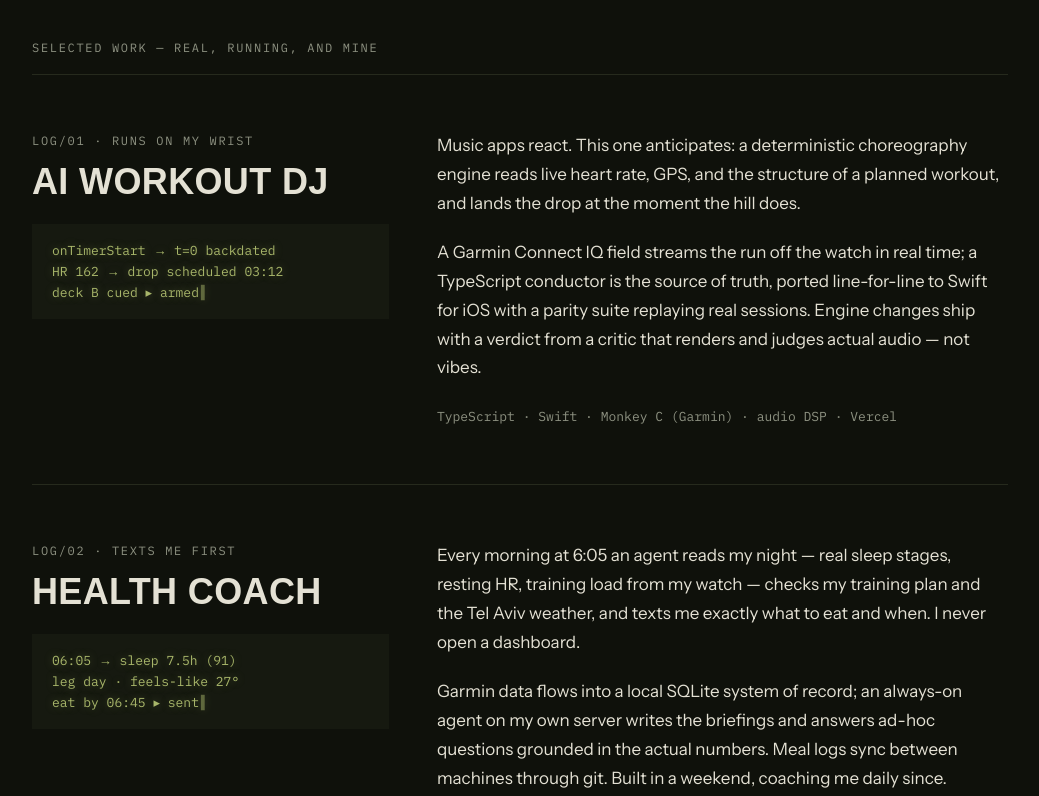
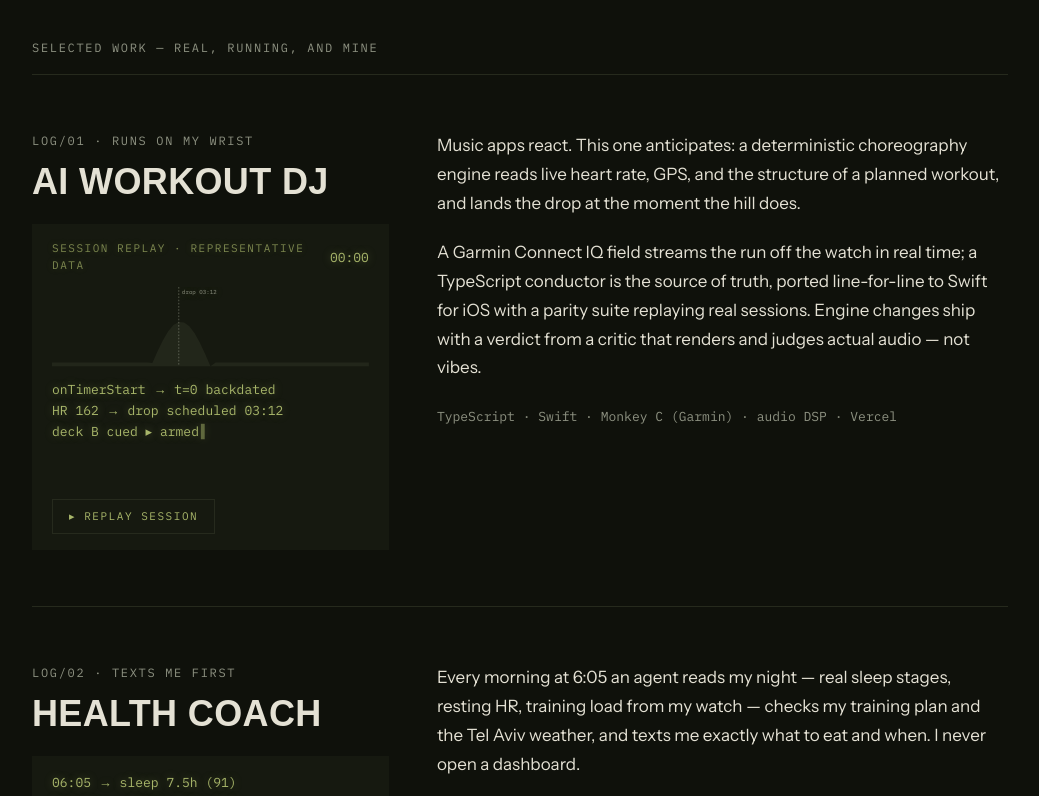
Before and after one commit to eroberts7799/portfolio, a Next.js app: page / in a window 1280 px wide. Shown: the part 860-1656 px from the top of the page, without its empty margins (120-1159 px from the left). Built offline with nearby package versions, Linux system fonts and the light colour scheme; a web font is replaced by a local one.

Commit message:
Add AWDJ session-replay demo: SVG telemetry chart, climb-detection scheduler, WebAudio riser and drop

```diff
--- /dev/null
+++ b/app/components/AwdjDemo.tsx
@@ -0,0 +1,262 @@
+"use client";
+
+import { useEffect, useRef, useState } from "react";
+
+// Representative session shaped like a real Garmin export: 8-minute segment,
+// sampled every 8s. Swap for a real parity-suite fixture when exported.
+type Sample = { t: number; hr: number; grade: number };
+
+const SESSION: Sample[] = Array.from({ length: 61 }, (_, i) => {
+  const t = i * 8;
+  // Flat warm-up, climb from 150s cresting ~192s, descent after.
+  const inClimb = t >= 150 && t <= 240;
+  const grade = inClimb ? 6 * Math.sin(((t - 150) / 90) * Math.PI) : 0.5;
+  const base = 138 + t * 0.04;
+  const hr = Math.round(
+    Math.min(178, base + (inClimb ? (t - 150) * 0.45 : 0) + (t > 240 ? -8 : 0)),
+  );
+  return { t, hr, grade: Math.max(0, grade) };
+});
+
+const DURATION_S = SESSION[SESSION.length - 1].t; // 480s of session
+const REPLAY_MS = 30000; // compressed to 30s
+const W = 600;
+const H = 150;
+
+// Mini-scheduler mimicking the conductor: scan ahead for a sustained climb,
+// schedule the drop at the steepest point, cue the deck 12s prior.
+function schedule(session: Sample[]) {
+  const climbStart = session.find((s) => s.grade > 2);
+  if (!climbStart) return null;
+  const steepest = session.reduce((a, b) => (b.grade > a.grade ? b : a));
+  return {
+    detectAt: climbStart.t,
+    cueAt: steepest.t - 12,
+    dropAt: steepest.t,
+  };
+}
+
+const PLAN = schedule(SESSION)!;
+
+const fmt = (s: number) =>
+  `${String(Math.floor(s / 60)).padStart(2, "0")}:${String(Math.floor(s % 60)).padStart(2, "0")}`;
+
+function x(t: number) {
+  return (t / DURATION_S) * W;
+}
+
+const HR_MIN = 130;
+const HR_MAX = 185;
+
+function yHr(hr: number) {
+  return H - ((hr - HR_MIN) / (HR_MAX - HR_MIN)) * (H - 20) - 10;
+}
+
+const hrPath = SESSION.map(
+  (s, i) => `${i === 0 ? "M" : "L"}${x(s.t).toFixed(1)},${yHr(s.hr).toFixed(1)}`,
+).join(" ");
+
+const gradePath =
+  `M0,${H} ` +
+  SESSION.map(
+    (s) => `L${x(s.t).toFixed(1)},${(H - s.grade * 14).toFixed(1)}`,
+  ).join(" ") +
+  ` L${W},${H} Z`;
+
+function playDrop(ctx: AudioContext) {
+  const now = ctx.currentTime;
+  const osc = ctx.createOscillator();
+  const gain = ctx.createGain();
+  osc.type = "sine";
+  osc.frequency.setValueAtTime(150, now);
+  osc.frequency.exponentialRampToValueAtTime(45, now + 0.35);
+  gain.gain.setValueAtTime(0.5, now);
+  gain.gain.exponentialRampToValueAtTime(0.001, now + 0.4);
+  osc.connect(gain).connect(ctx.destination);
+  osc.start(now);
+  osc.stop(now + 0.45);
+}
+
+function playRiser(ctx: AudioContext, seconds: number) {
+  const now = ctx.currentTime;
+  const osc = ctx.createOscillator();
+  const gain = ctx.createGain();
+  osc.type = "sawtooth";
+  osc.frequency.setValueAtTime(70, now);
+  osc.frequency.exponentialRampToValueAtTime(220, now + seconds);
+  gain.gain.setValueAtTime(0.0001, now);
+  gain.gain.exponentialRampToValueAtTime(0.08, now + seconds);
+  gain.gain.exponentialRampToValueAtTime(0.001, now + seconds + 0.05);
+  osc.connect(gain).connect(ctx.destination);
+  osc.start(now);
+  osc.stop(now + seconds + 0.1);
+}
+
+type Phase = "idle" | "playing" | "done";
+
+export default function AwdjDemo() {
+  const [phase, setPhase] = useState<Phase>("idle");
+  const [clock, setClock] = useState(0);
+  const [log, setLog] = useState<string[]>([]);
+  const [muted, setMuted] = useState(false);
+  const raf = useRef(0);
+  const audio = useRef<AudioContext | null>(null);
+  const fired = useRef<{ [k: string]: boolean }>({});
+  const mutedRef = useRef(false);
+
+  useEffect(() => () => cancelAnimationFrame(raf.current), []);
+
+  const start = () => {
+    if (matchMedia("(prefers-reduced-motion: reduce)").matches) {
+      setClock(DURATION_S);
+      setLog([
+        `▸ onTimerStart → t=0 backdated`,
+        `▸ ${fmt(PLAN.detectAt)} climb detected · grade rising`,
+        `▸ drop scheduled ${fmt(PLAN.dropAt)} · deck B cued ${fmt(PLAN.cueAt)}`,
+        `▸ ${fmt(PLAN.dropAt)} DROP — landed on the steepest meter`,
+      ]);
+      setPhase("done");
+      return;
+    }
+    if (!audio.current && !mutedRef.current) {
+      audio.current = new AudioContext();
+    }
+    fired.current = {};
+    setLog([`▸ onTimerStart → t=0 backdated`]);
+    setPhase("playing");
+    const begun = performance.now();
+    const step = (now: number) => {
+      const sessionT = Math.min(
+        DURATION_S,
+        ((now - begun) / REPLAY_MS) * DURATION_S,
+      );
+      setClock(sessionT);
+      const fire = (key: string, at: number, fn: () => void) => {
+        if (!fired.current[key] && sessionT >= at) {
+          fired.current[key] = true;
+          fn();
+        }
+      };
+      fire("detect", PLAN.detectAt, () =>
+        setLog((l) => [...l, `▸ ${fmt(PLAN.detectAt)} climb detected · scanning profile`]),
+      );
+      fire("sched", PLAN.detectAt + 8, () =>
+        setLog((l) => [...l, `▸ drop scheduled ${fmt(PLAN.dropAt)} · steepest meter`]),
+      );
+      fire("cue", PLAN.cueAt, () => {
+        setLog((l) => [...l, `▸ ${fmt(PLAN.cueAt)} deck B cued · riser armed`]);
+        if (audio.current && !mutedRef.current) {
+          const realSecondsToDrop =
+            ((PLAN.dropAt - PLAN.cueAt) / DURATION_S) * (REPLAY_MS / 1000);
+          playRiser(audio.current, realSecondsToDrop);
+        }
+      });
+      fire("drop", PLAN.dropAt, () => {
+        setLog((l) => [...l, `▸ ${fmt(PLAN.dropAt)} DROP — landed on the steepest meter`]);
+        if (audio.current && !mutedRef.current) playDrop(audio.current);
+      });
+      if (sessionT >= DURATION_S) {
+        setPhase("done");
+        return;
+      }
+      raf.current = requestAnimationFrame(step);
+    };
+    raf.current = requestAnimationFrame(step);
+  };
+
+  const playheadX = x(clock);
+  const dropped = clock >= PLAN.dropAt;
+
+  return (
+    <div className="readout mt-6 px-5 py-4 font-mono text-[0.8125rem] leading-relaxed">
+      <div className="flex items-center justify-between">
+        <p className="text-[0.6875rem] uppercase tracking-[0.14em] opacity-70">
+          session replay · representative data
+        </p>
+        <div className="flex items-center gap-3">
+          {phase !== "idle" && (
+            <button
+              className="opacity-70 transition-opacity hover:opacity-100 focus-visible:outline-2 focus-visible:outline-offset-2 focus-visible:outline-phosphor"
+              onClick={() => {
+                mutedRef.current = !mutedRef.current;
+                setMuted(mutedRef.current);
+              }}
+            >
+              {muted ? "sound off" : "sound on"}
+            </button>
+          )}
+          <span className="tabular-nums">{fmt(clock)}</span>
+        </div>
+      </div>
+
+      <svg
+        viewBox={`0 0 ${W} ${H}`}
+        className="mt-3 w-full"
+        role="img"
+        aria-label="Heart rate rising over an elevation profile; a music drop is scheduled for the steepest point of the climb"
+      >
+        <path d={gradePath} fill="var(--rule)" opacity="0.8" />
+        <path
+          d={hrPath}
+          fill="none"
+          stroke="var(--phosphor)"
+          strokeWidth="1.5"
+          strokeDasharray="1200"
+          strokeDashoffset={phase === "idle" ? 1200 : 1200 - (clock / DURATION_S) * 1200}
+        />
+        <line
+          x1={x(PLAN.dropAt)}
+          y1="0"
+          x2={x(PLAN.dropAt)}
+          y2={H}
+          stroke={dropped ? "var(--signal)" : "var(--dust)"}
+          strokeWidth="1"
+          strokeDasharray="3 3"
+        />
+        <text
+          x={x(PLAN.dropAt) + 6}
+          y="14"
+          fill={dropped ? "var(--signal)" : "var(--dust)"}
+          fontSize="11"
+        >
+          drop {fmt(PLAN.dropAt)}
+        </text>
+        {phase !== "idle" && (
+          <line
+            x1={playheadX}
+            y1="0"
+            x2={playheadX}
+            y2={H}
+            stroke="var(--bone)"
+            strokeWidth="1"
+            opacity="0.5"
+          />
+        )}
+      </svg>
+
+      <div className="mt-3 min-h-[6.5rem]">
+        {phase === "idle" ? (
+          <>
+            <p>onTimerStart → t=0 backdated</p>
+            <p>HR 162 → drop scheduled 03:12</p>
+            <p className="cursor">deck B cued ▸ armed</p>
+          </>
+        ) : (
+          log.map((l, i) => (
+            <p key={l} className={i === log.length - 1 ? "cursor" : undefined}>
+              {l}
+            </p>
+          ))
+        )}
+      </div>
+
+      <button
+        className="mt-4 border border-rule px-4 py-2 uppercase tracking-[0.14em] text-[0.6875rem] transition-colors hover:border-phosphor focus-visible:outline-2 focus-visible:outline-offset-2 focus-visible:outline-phosphor"
+        onClick={start}
+        disabled={phase === "playing"}
+      >
+        {phase === "idle" ? "▸ replay session" : phase === "playing" ? "replaying…" : "▸ replay again"}
+      </button>
+    </div>
+  );
+}
--- a/app/page.tsx
+++ b/app/page.tsx
@@ -1,9 +1,11 @@
 import BootLog from "./components/BootLog";
+import AwdjDemo from "./components/AwdjDemo";
 
 const projects = [
   {
     log: "LOG/01 · runs on my wrist",
     title: "AI Workout DJ",
+    demo: true,
     readout: [
       "onTimerStart → t=0 backdated",
       "HR 162 → drop scheduled 03:12",
@@ -119,6 +121,9 @@ export default function Home() {
                 <h2 className="mt-3 font-display text-[2.25rem] font-semibold uppercase leading-none tracking-[0.01em]">
                   {p.title}
                 </h2>
+                {p.demo ? (
+                  <AwdjDemo />
+                ) : (
                   <div className="readout mt-6 px-5 py-4 font-mono text-[0.8125rem] leading-relaxed">
                     {p.readout.map((line, i) => (
                       <p
@@ -129,6 +134,7 @@ export default function Home() {
                       </p>
                     ))}
                   </div>
+                )}
               </div>
               <div>
                 {p.body.map((para) => (
```
Lines whose indentation alone changed are shown as unchanged.
